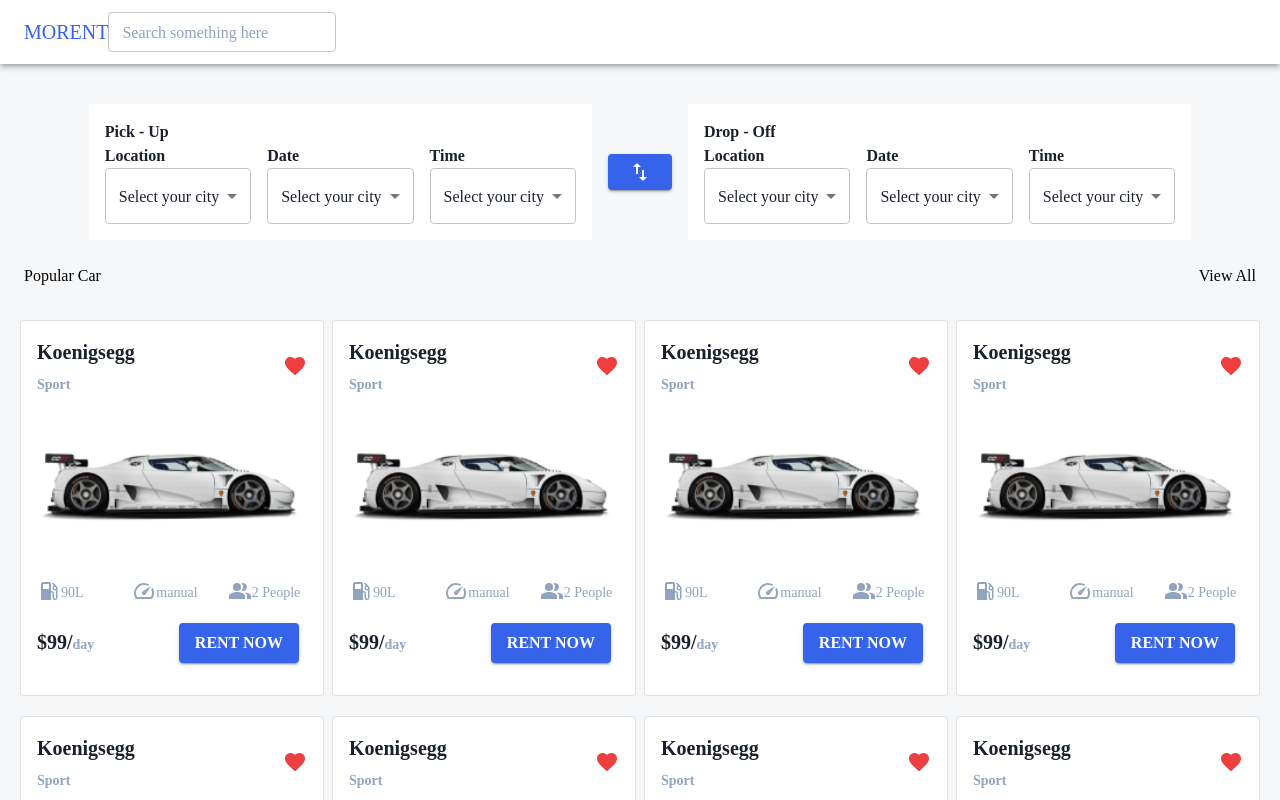
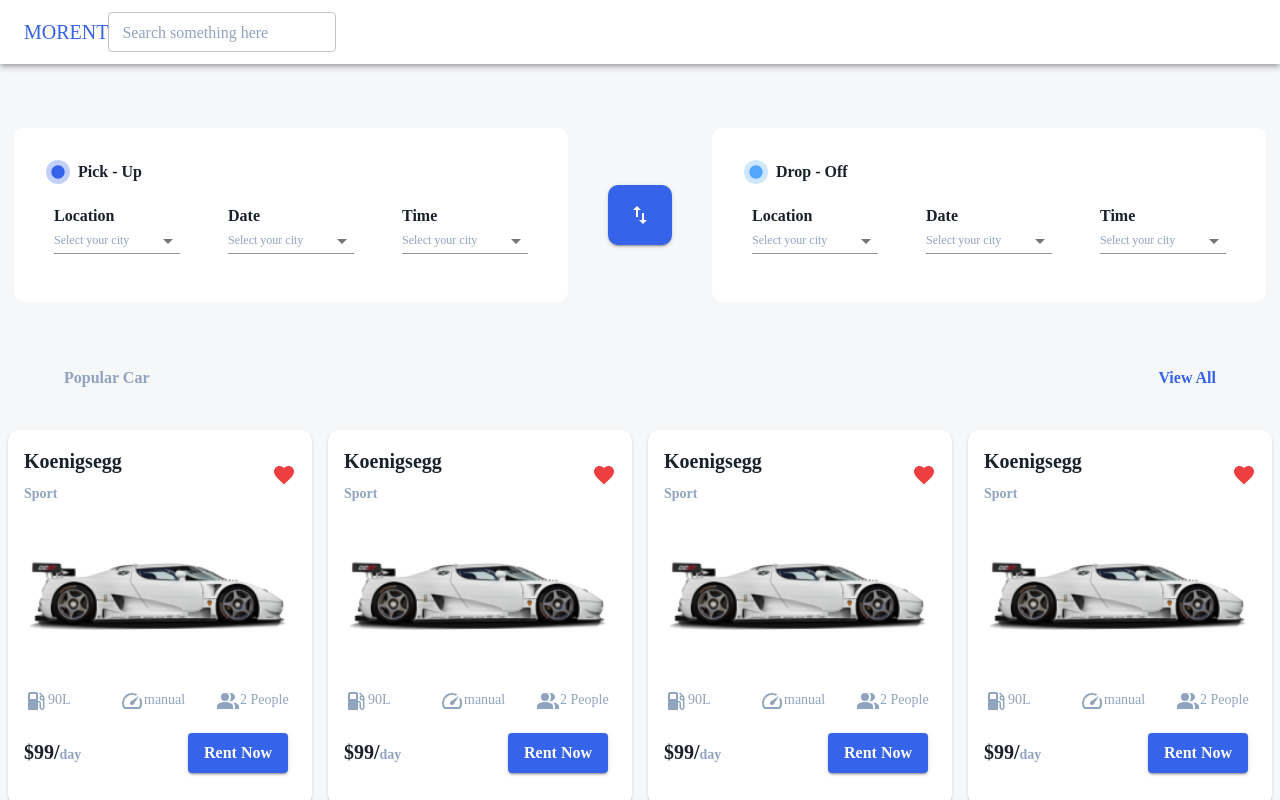
Before and after one commit to Asysyakur/SlicingMoreent, a React (Create React App) app: page / in a window 1280 px wide. Shown: the top 800 px of the page. Built offline with nearby package versions, Linux system fonts and the light colour scheme.

Commit message:
fix home

```diff
--- a/src/components/ButtonUsage.js
+++ b/src/components/ButtonUsage.js
@@ -1,6 +1,6 @@
 import * as React from 'react';
 import Button from '@mui/material/Button';
 
-export default function ButtonUsage({name, Icon}) {
-  return <Button sx={{ fontSize: 16, fontWeight:600}} justifyContent="center" variant="contained" color="primary" >{name ? name : (Icon ? <Icon /> : null)} </Button>;
+export default function ButtonUsage({sx,name, Icon}) {
+  return <Button sx={{...sx, fontSize: 16, fontWeight:600, textTransform: 'none'}} justifyContent="center" variant="contained" color="primary" >{name ? name : (Icon ? <Icon /> : null)} </Button>;
 }
--- a/src/components/Card.js
+++ b/src/components/Card.js
@@ -13,8 +13,8 @@
 
 const Cards = ({ image, name, category, gas, manual, size, price }) => {
   return (
-    <Box sx={{ minWidth: 304, minHeight: 388}}>
-      <Card variant="outlined" sx={{ backgroundColor:"#ffffff" }}>
+    <Box sx={{ minWidth: '304px', minHeight: '388px'}}>
+      <Card sx={{ backgroundColor:"#ffffff", borderRadius:'10px' }}>
         <CardContent>
           <div
             style={{ display: "flex", alignItems: "center", marginBottom: 48  }}
@@ -44,16 +44,16 @@
             alt="car"
             style={{ width: "100%", height: "auto", marginBottom: 48 }}
           />
-          <Grid textAlign="center" spacing={2} color="text.secondary" container>
-            {["gas", "manual", "size"].map((text, index) => (
-              <Grid key={text} container alignItems="center" item xs={4}>
-                <Grid>
+          <Grid spacing={2}  color="text.secondary" container>
+            {["gas", "manual", "size"].map((text) => (
+              <Grid container item xs={4}>
+                <Grid item>
                   {text === "gas" ? <LocalGasStationIcon /> : null}
                   {text === "manual" ? <SpeedIcon /> : null}
                   {text === "size" ? <PeopleAltIcon /> : null}
                 </Grid>
 
-                <Grid>
+                <Grid item>
                   <Typography
                     sx={{ fontSize: 14, fontWeight: 500 }}
                     component="div"
--- a/src/components/Pickbox.js
+++ b/src/components/Pickbox.js
@@ -2,9 +2,10 @@
 import Grid from "@mui/material/Grid";
 import Select from "@mui/material/Select";
 import MenuItem from "@mui/material/MenuItem";
-import { Typography, Box } from "@mui/material";
+import CircleIcon from "@mui/icons-material/Circle";
+import { Typography, Box, FormControl, InputLabel } from "@mui/material";
 
-export default function Pickbox({name}) {
+export default function Pickbox({ name }) {
   const [selectedOption, setSelectedOption] = useState("default");
 
   const handleChange = (event) => {
@@ -14,43 +15,115 @@
   return (
     <Box
       sx={{
-        padding: 2,
-        backgroundColor:"#ffffff"
+        paddingY: 4,
+        paddingX: 4,
+        backgroundColor: "#ffffff",
+        borderRadius: "10px",
       }}
     >
+      <Grid container spacing={1}>
+        <Grid item>
+          <CircleIcon
+            sx={{
+              padding: "4px",
+              width: "16px",
+              height: "16px",
+              color: name === "Pick - Up" ? "#3563E9" : "#54A6FF",
+              borderRadius: "70px",
+              backgroundColor:
+                name === "Pick - Up"
+                  ? "rgba(53, 99, 233, 0.3)"
+                  : "rgba(92, 175, 252, 0.3)",
+            }}
+          />
+        </Grid>
+        <Grid item>
           <Typography
             sx={{ fontWeight: 600, fontSize: 16 }}
             color="text.primary"
           >
             {name}
           </Typography>
-      <Grid container spacing={2}>
+        </Grid>
+      </Grid>
+      <Grid
+        container
+        justifyContent="center"
+        alignItems={"center"}
+        columnSpacing={4}
+        sx={{ marginY: 1 }}
+      >
         <Grid item>
-          <Typography sx={{ fontWeight: 700, fontSize: 16 }} color="text.primary" >Location</Typography>
-          <Select value={selectedOption} onChange={handleChange}>
+          <FormControl variant="standard" sx={{ m: 1, minWidth: 126 }}>
+            <Typography
+              sx={{ fontWeight: 700, fontSize: 16 }}
+              color="text.primary"
+            >
+              Location
+            </Typography>
+            <Select
+              sx={{
+                fontWeight: 500,
+                fontSize: 12,
+                color: selectedOption === "default" ? "#90A3BF" : "inherit",
+              }}
+              value={selectedOption}
+              onChange={handleChange}
+            >
               <MenuItem value="default">Select your city</MenuItem>
               <MenuItem value="option1">Opsi 1</MenuItem>
               <MenuItem value="option2">Opsi 2</MenuItem>
               <MenuItem value="option3">Opsi 3</MenuItem>
             </Select>
+          </FormControl>
         </Grid>
         <Grid item>
-          <Typography sx={{ fontWeight: 700, fontSize: 16 }} color="text.primary">Date</Typography>
-          <Select value={selectedOption} onChange={handleChange}>
+          <FormControl variant="standard" sx={{ m: 1, minWidth: 126 }}>
+            <Typography
+              sx={{ fontWeight: 700, fontSize: 16 }}
+              color="text.primary"
+            >
+              Date
+            </Typography>
+            <Select
+              sx={{
+                fontWeight: 500,
+                fontSize: 12,
+                color: selectedOption === "default" ? "#90A3BF" : "inherit",
+              }}
+              value={selectedOption}
+              onChange={handleChange}
+            >
               <MenuItem value="default">Select your city</MenuItem>
               <MenuItem value="option1">Opsi 1</MenuItem>
               <MenuItem value="option2">Opsi 2</MenuItem>
               <MenuItem value="option3">Opsi 3</MenuItem>
             </Select>
+          </FormControl>
         </Grid>
         <Grid item>
-          <Typography sx={{ fontWeight: 700, fontSize: 16 }} color="text.primary">Time</Typography>
-          <Select value={selectedOption} onChange={handleChange}>
+          <FormControl variant="standard" sx={{ m: 1, minWidth: 126 }}>
+            <Typography
+              sx={{ fontWeight: 700, fontSize: 16 }}
+              color="text.primary"
+            >
+              Time
+            </Typography>
+            <Select
+              sx={{
+                fontWeight: 500,
+                fontSize: 12,
+                color: selectedOption === "default" ? "#90A3BF" : "inherit",
+              }}
+              value={selectedOption}
+              onChange={handleChange}
+            >
               <MenuItem value="default">Select your city</MenuItem>
               <MenuItem value="option1">Opsi 1</MenuItem>
               <MenuItem value="option2">Opsi 2</MenuItem>
               <MenuItem value="option3">Opsi 3</MenuItem>
             </Select>
+          </FormControl>
         </Grid>
       </Grid>
     </Box>
--- a/src/pages/Home.js
+++ b/src/pages/Home.js
@@ -17,14 +17,14 @@
         container
         justifyContent="center"
         alignItems={"center"}
-        spacing={2}
+        spacing={5}
         sx={{ marginY: 3 }}
       >
         <Grid item>
           <Pickbox name="Pick - Up" />
         </Grid>
         <Grid item>
-          <ButtonUsage Icon={SwapVertIcon} />
+          <ButtonUsage sx={{width:'60px', height:'60px', borderRadius:'10px'}} Icon={SwapVertIcon} />
         </Grid>
         <Grid item>
           <Pickbox name="Drop - Off" />
@@ -33,18 +33,19 @@
 
       <Grid
         container
-        sx={{ paddingX: 3 }}
+        sx={{ paddingX: 8, marginTop:8 }}
         justifyContent="space-between"
-        spacing={1}
       >
         <Grid item>
-          <Typography>Popular Car</Typography>
+          <Typography sx={{ fontSize: 16, fontWeight: 600 }}
+                color="text.secondary">Popular Car</Typography>
         </Grid>
         <Grid item>
-          <Typography>View All</Typography>
+          <Typography sx={{ fontSize: 16, fontWeight: 600 }}
+                color="primary">View All</Typography>
         </Grid>
       </Grid>
-      <Grid justifyContent="center" container spacing={1} sx={{ marginY: 3 }}>
+      <Grid justifyContent="center" container spacing={2} sx={{ marginY: 3 }}>
         {cars.slice(0, 8).map((car) => (
           <Grid item>
             <Card
@@ -59,8 +60,9 @@
           </Grid>
         ))}
       </Grid>
-      <Typography sx={{ paddingX: 3 }} >Recomendation Car</Typography>
-      <Grid justifyContent="center" container spacing={1} sx={{ marginY: 2 }}>
+      <Typography sx={{ paddingX:8, marginTop:8 ,fontSize: 16, fontWeight: 600 }}
+                color="text.secondary" >Recomendation Car</Typography>
+      <Grid justifyContent="center" container spacing={2} sx={{ marginY: 2 }}>
         {cars.slice(0, 4).map((car) => (
           <Grid item>
             <Card
@@ -75,7 +77,7 @@
           </Grid>
         ))}
       </Grid>
-      <Box justifyContent="center" sx={{margin: 3, display:"flex"}}>
+      <Box justifyContent="center" sx={{paddingBottom: 8, paddingTop:4, display:"flex"}}>
         <Link to="/Detail" >
         <ButtonUsage name="Show more car" />
         </Link>
```
Lines whose indentation alone changed are shown as unchanged.
